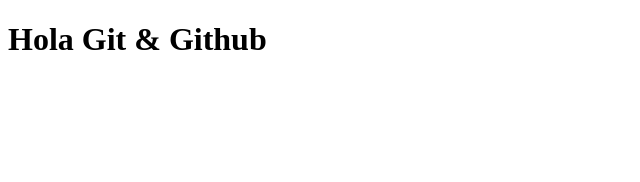
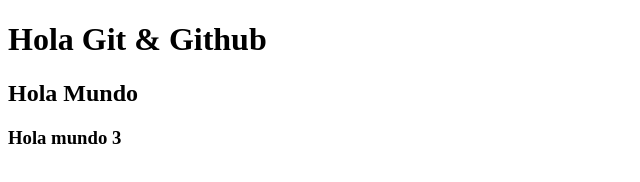
Before and after one commit to Aldinho296/Clase-repositorios, a plain HTML site: page index.html in a window 1280 px wide. Shown: the whole page, without its empty margins (0-640 px from the left). Drawn offline with Linux system fonts and the light colour scheme.

Commit message:
Agregamos un h3

```diff
--- a/index.html
+++ b/index.html
@@ -9,6 +9,8 @@
 <body>
 
     <h1>Hola Git & Github</h1>
+    <h2>Hola Mundo</h2>
+    <h3>Hola mundo 3</h3>
 
 </body>
 </html>
```
